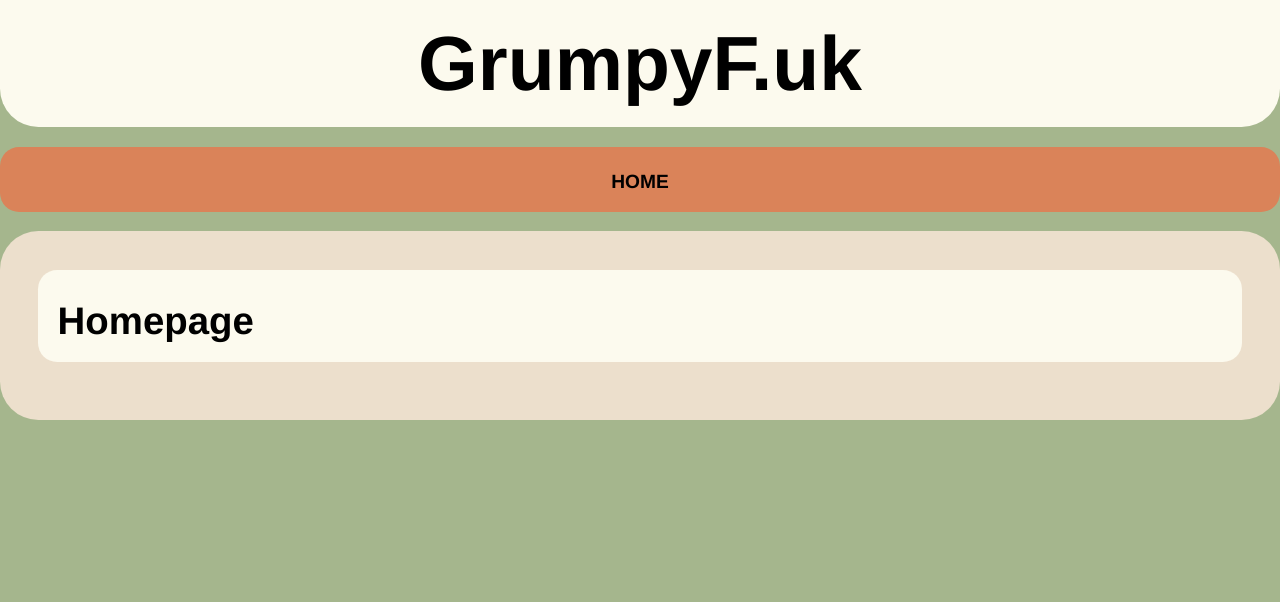
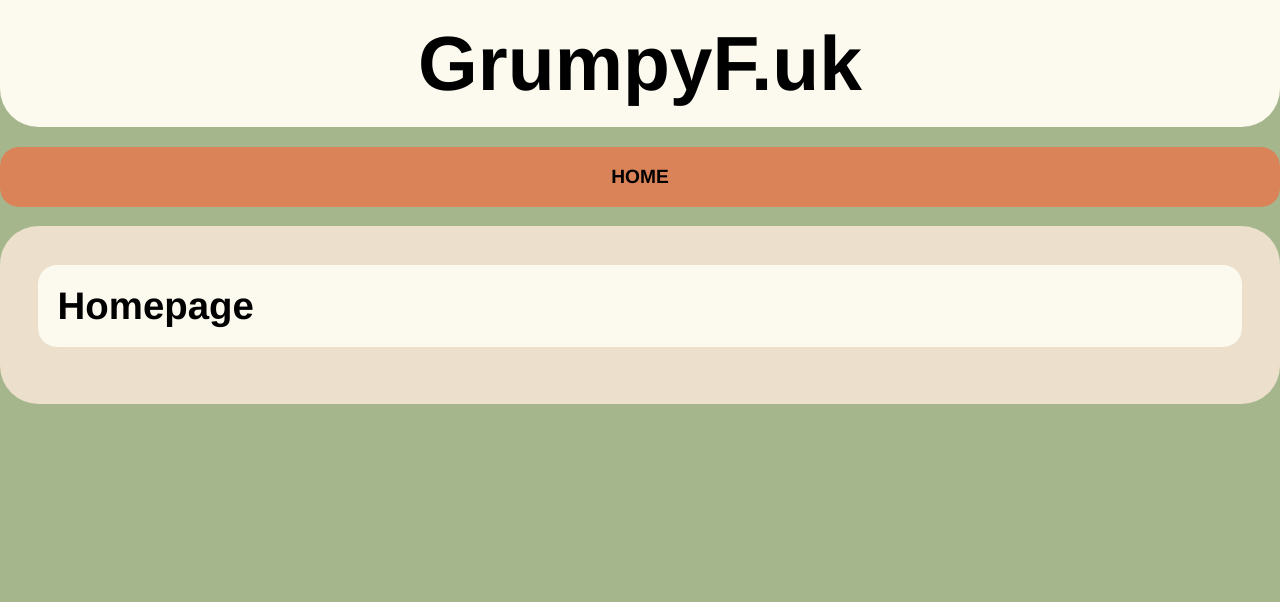
Before and after one commit to Anski-D/grumpyfuk, a Django app: page / in a window 1280 px wide. Shown: the top 602 px of the page. Run offline with Django 5.2, Linux system fonts and the light colour scheme; data that the repository does not hold is empty; some libraries are stand-ins or nearby versions.

Commit message:
Revert commits that attempted to tweak the vertical centre-alignment of certain elements
Revert "Change button padding to make the text more centrally-aligned vertically"

This reverts commit 256851666fb2c638c8cf4c641fcc15aba2ac37ad.

Revert "Add h2 padding offset to help vertically align the heading in the centre"

This reverts commit 76e3bc784675166e2c2a4d0aa3fda9d23e35911b.

```diff
--- a/blog/static/blog/styles.css
+++ b/blog/static/blog/styles.css
@@ -164,10 +164,8 @@ nav menu > li {
     }
 }
 nav menu > li > a {
-    --button-padding: 0.5em;
     color: black;
-    padding: var(--button-padding);
-    padding-top: calc(var(--button-padding) + 0.5ex);
+    padding: 0.5em;
     text-transform: uppercase;
     &:hover {
         text-decoration: none;
@@ -273,7 +271,7 @@ h2 {
     font-size: 2rem;
     background: var(--color-beige);
     margin: 0;
-    padding: calc(0.5em + 0.5ex) 1rem 0.5em 1rem;
+    padding: 0.5em 1rem;
 }
 h3 {
     font-size: 1.5rem;
```
